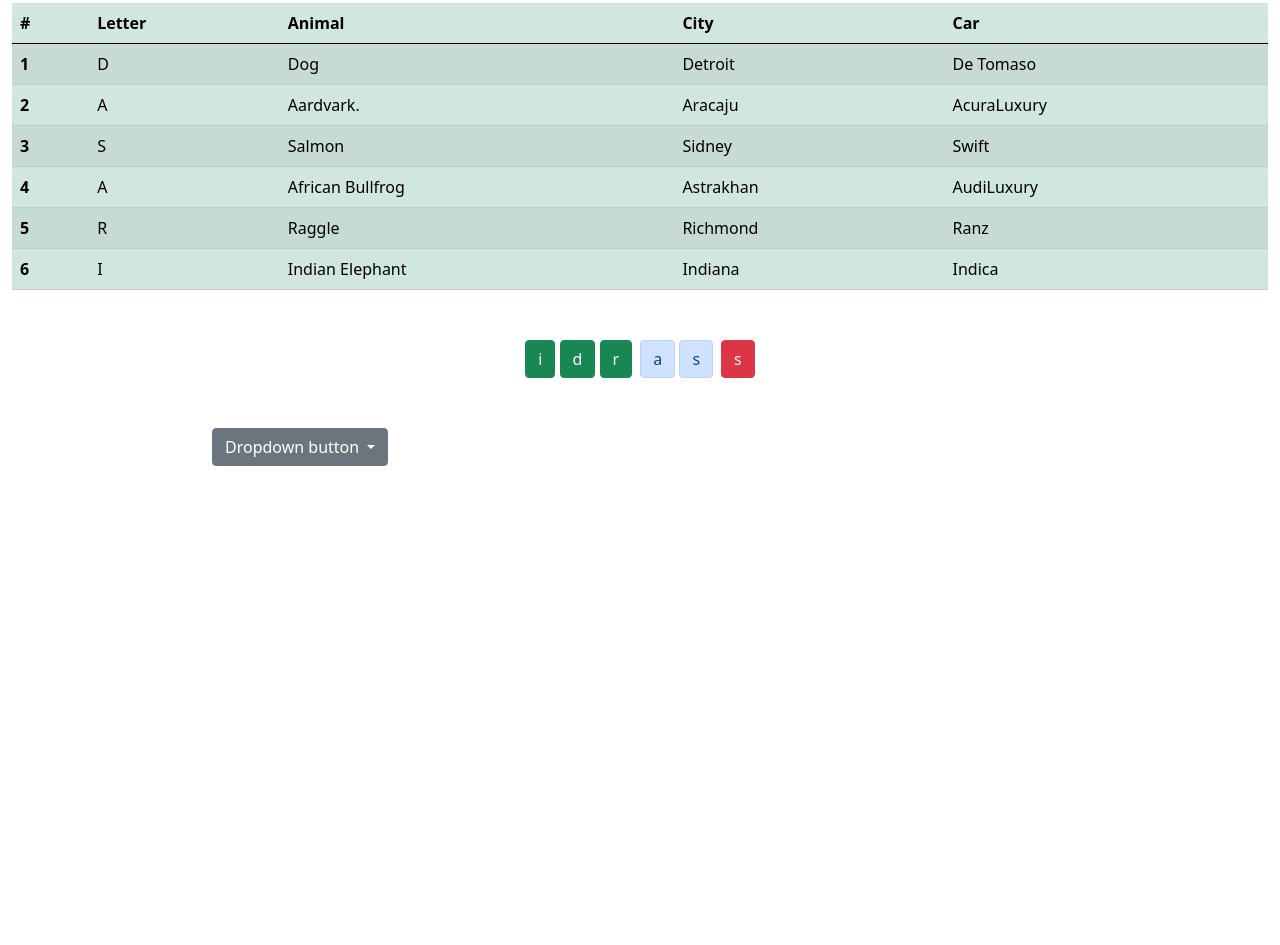
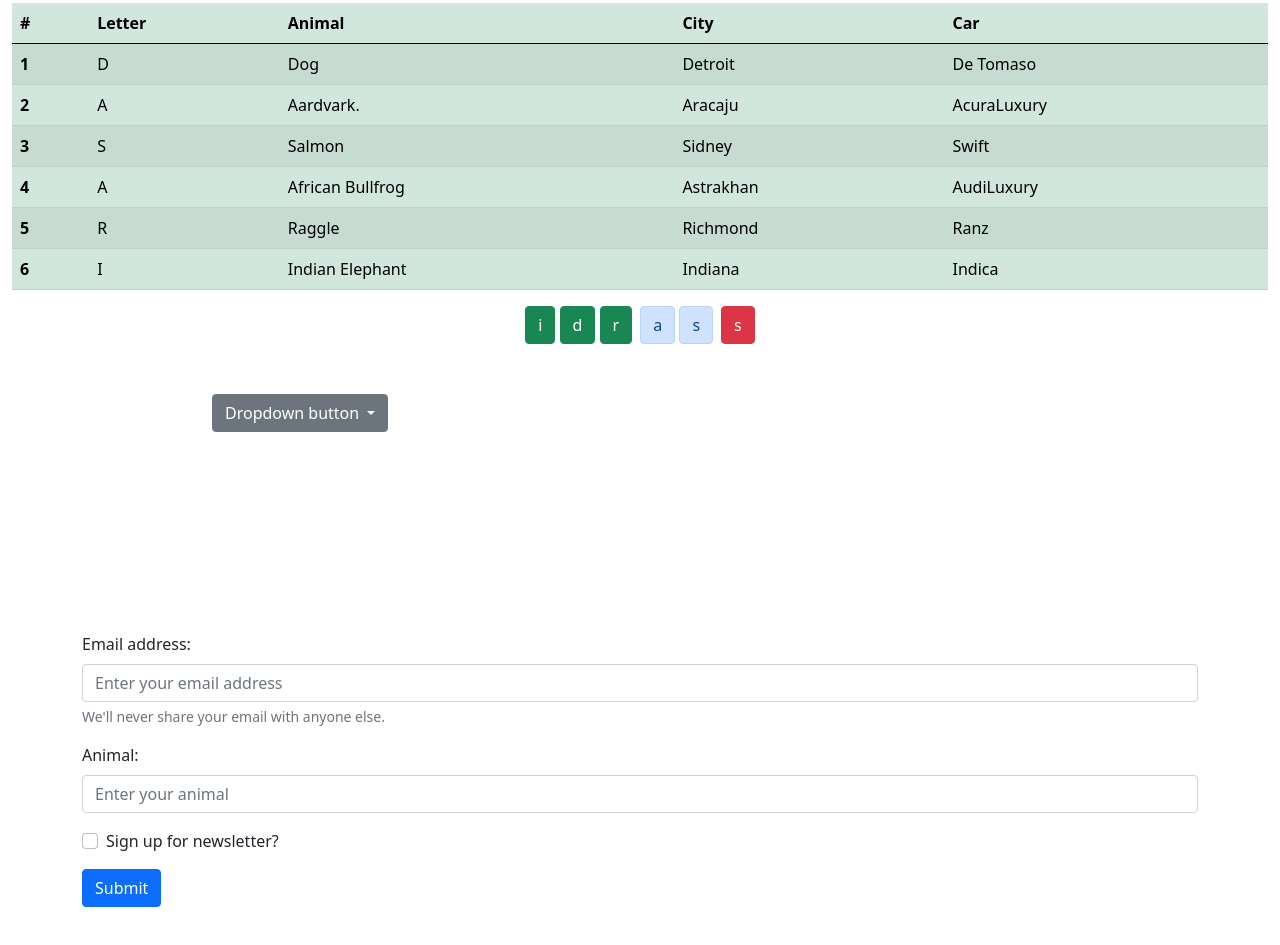
Before and after one commit to 44-563-WebApps-F21/webapps-s21-assignment-5-DasariSwapna, a plain HTML site: page animals.html in a window 1280 px wide. Shown: the part 1624-2569 px from the top of the page. Before the commit the page ends 2290 px from the top, so only its background shows below. Drawn offline with nearby package versions, Linux system fonts and the light colour scheme.

Commit message:
added form

```diff
--- a/animals.html
+++ b/animals.html
@@ -207,8 +207,8 @@
     </tbody>
   </table>
 
-  <div style="margin-bottom:50px;">
-  </div>
+  <!-- <div style="margin-bottom:50px;">
+  </div> -->
 
 
 
@@ -250,9 +250,27 @@
 
 
 
+  <div class="container">
+<form>
+  <div class="mb-3">
+    <label for="exampleInputEmail1" class="form-label">Email address:</label>
+    <input placeholder="Enter your email address" type="email" class="form-control" id="exampleInputEmail1" aria-describedby="emailHelp">
+    <div id="emailHelp" class="form-text">We'll never share your email with anyone else.</div>
+  </div>
+  <div class="mb-3">
+    <label for="exampleInputPassword1" class="form-label">Animal:</label>
+    <input  type="text" placeholder="Enter your animal" class="form-control" id="exampleInputPassword1">
+  </div>
+  <div class="mb-3 form-check">
+    <input type="checkbox" class="form-check-input" id="exampleCheck1">
+    <label class="form-check-label" for="exampleCheck1">Sign up for newsletter?</label>
+  </div>
+  <button type="submit" class="btn btn-primary">Submit</button>
+</form>
+</div>
 
-
-
+<div style="margin-bottom:50px;">
+</div>
 
 
 
```
Also changed, not shown: 1 other file.
